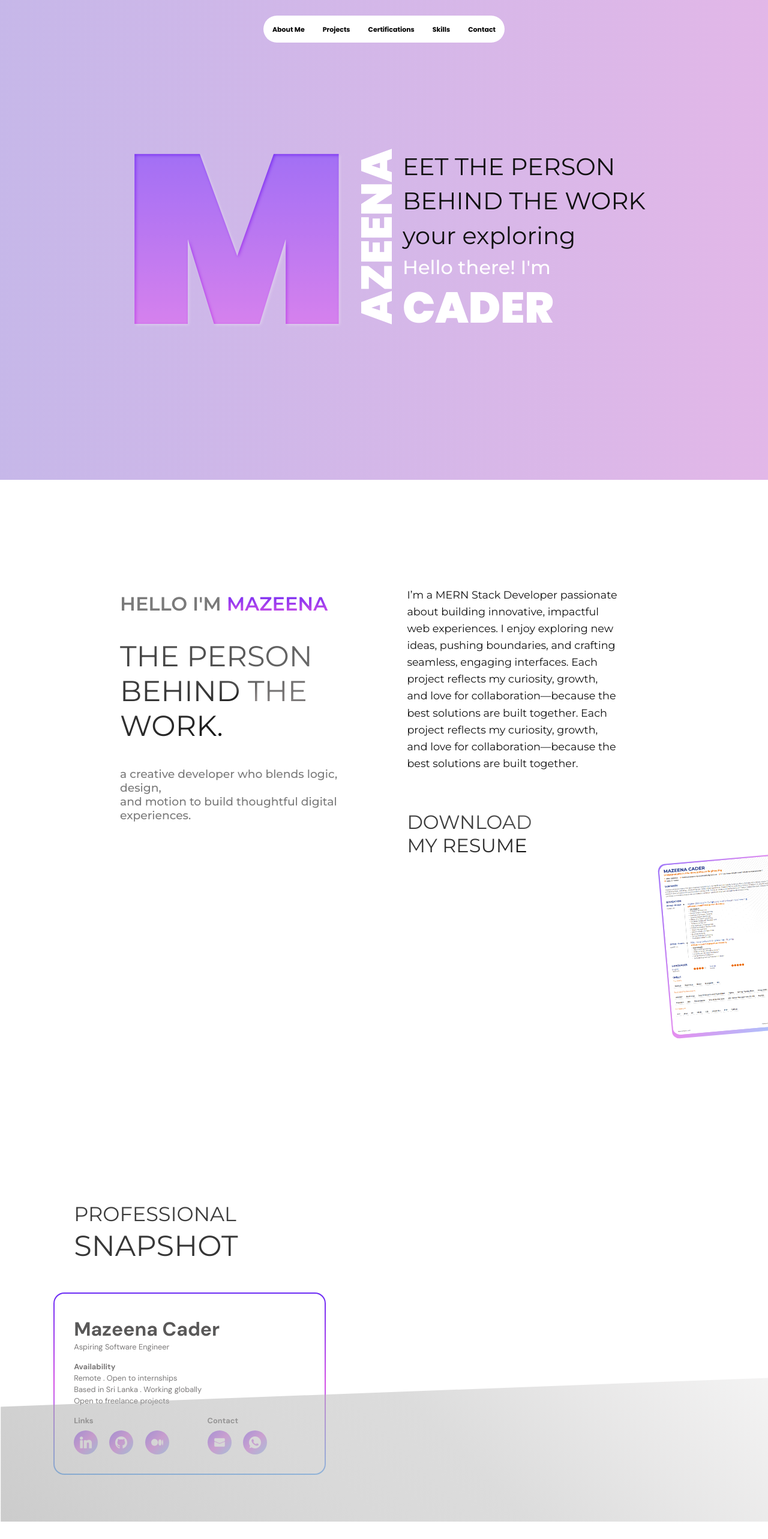
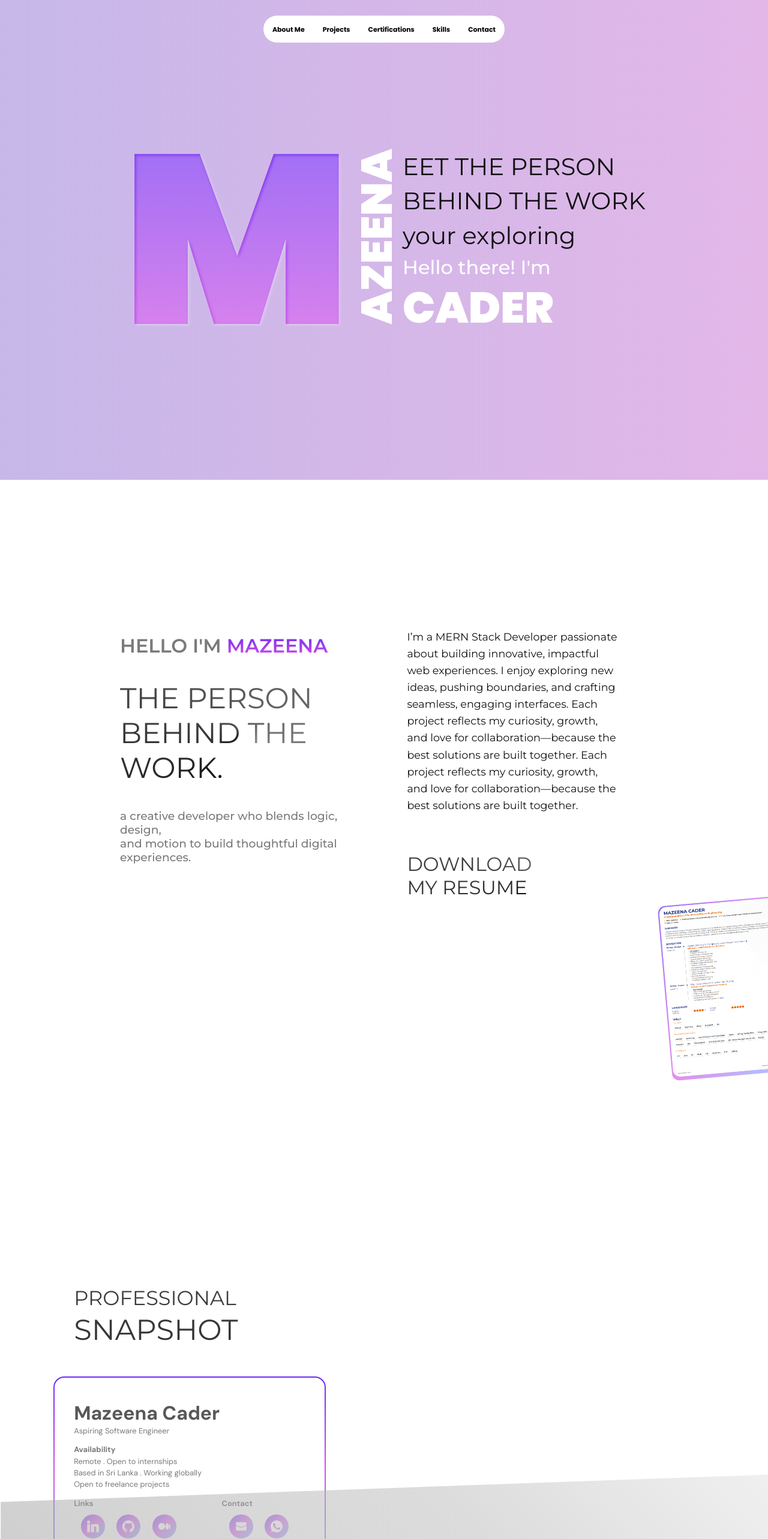
Before and after one commit to FathimaMazeena/mazeenacader-portfolio, a React (Vite) app: page / in a window 1280 px wide. Shown: the top 2566 px of the page at 60% size. Built offline with nearby package versions, Linux system fonts and the light colour scheme; a web font is replaced by a local one.

Commit message:
Version 5.3:Just some  Minor changes (couldnt wait to test it)

```diff
--- a/src/App.jsx
+++ b/src/App.jsx
@@ -1,16 +1,16 @@
 import './App.css'
 
-// import Skills from '../src/sections/skills/Skills'
+import Skills from '../src/sections/skills/Skills'
 
 // import Hero from '../src/sections/hero/Hero'
 // import Certification from '../src/sections/certifications/Certifications'
 // import Interests from '../src/sections/interests/Interests'
-// import Footer from '../src/sections/footer/Footer'
+import Footer from '../src/sections/footer/Footer'
 // import Contact from '../src/sections/contact/Contact'
 import Navbar from '../src/sections/navbar/Navbar'
 // import SplashScreen from '../src/sections/splashScreen/SplashScreen'
 import Hero from '../src/sections/hero/Hero'
-import Projects from '../src/sections/projects/Projects'
+// import Projects from '../src/sections/projects/Projects'
 import About from './sections/about/About'
 import Snapshot from './sections/snapshot/Snapshot'
 
@@ -29,12 +29,12 @@
      {/* <Skills/> */}
      {/* <SplashScreen /> */}
 
-      {/* <Hero/> */}
-      {/* <Certification/>
+      {/* <Hero/>
+      <Certification/>
       <Skills/>
       <Interests/>
-      <Contact/>
-      <Footer/> */}
+      <Contact/> */}
+      <Footer/>
     </>
   )
 }
--- a/src/styles/components.css
+++ b/src/styles/components.css
@@ -22,13 +22,17 @@
 }
 
 .card-case{
-    width: 100vw;
+    width: 108vw;
     height: 80%;
     background: var(--gradient-black-light);
     position: absolute;
-    bottom: -80px;
+
+    bottom: -12vh;
     /* left: -160px; */
-    left: -90px;
+    /* left: -90px; */
+    /* left: clamp(-20%, 30vw, -10%); */
+    left: -20%;
+    /* transform: translateX(-100%); */
 
 
 
```
